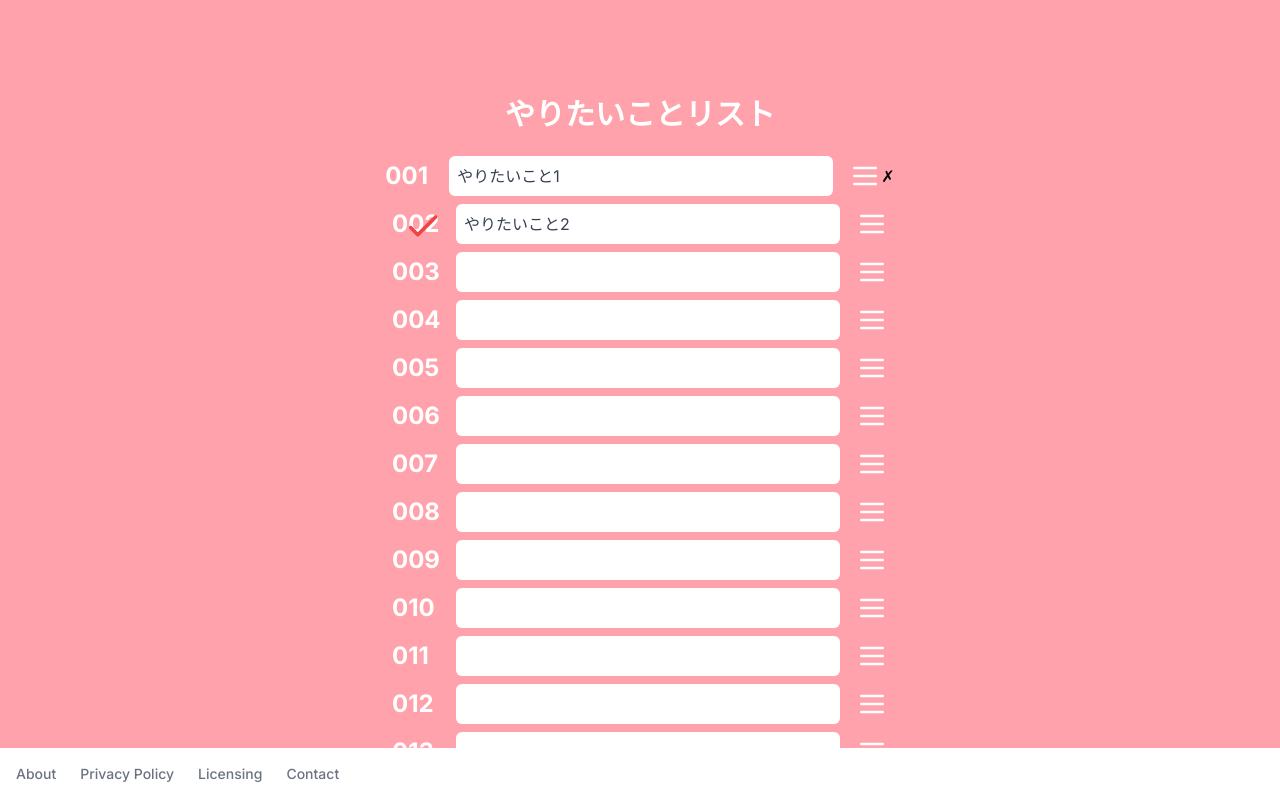
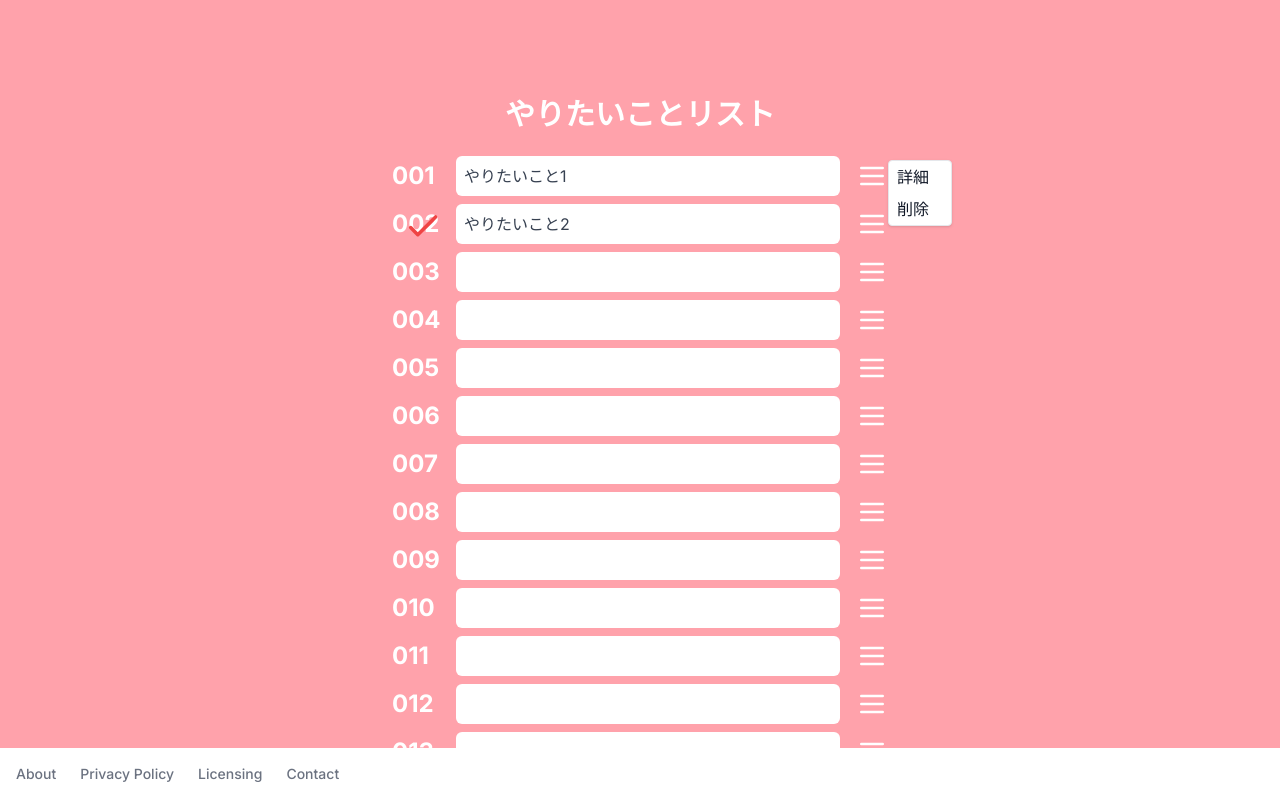
Before and after one commit to aiandrox/yaritaikoto100, a Next.js app: page / in a window 1280 px wide. Both pictures are taken after a click on the element 872 px from the left and 176 px from the top of the page. Shown: the top 800 px of the page. Built offline with nearby package versions, Linux system fonts and the light colour scheme.

Commit message:
とりあえずそれっぽいやつを付けた

```diff
--- a/src/app/components/row.tsx
+++ b/src/app/components/row.tsx
@@ -41,7 +41,7 @@ export default function Row({ number, item }: { number: number; item: Item }) {
           defaultValue={item.value}
         />
       </div>
-      <div className="ml-4 cursor-pointer" onClick={() => setOpenModal(!openModal)}>
+      <div className="ml-4 cursor-pointer relative" onClick={() => setOpenModal(!openModal)}>
         {/* ハンバーガーSVG */}
         <svg
           className="w-8 h-8 text-white"
@@ -57,8 +57,15 @@ export default function Row({ number, item }: { number: number; item: Item }) {
             d="M4 6h16M4 12h16M4 18h16"
           ></path>
         </svg>
+        {openModal && (
+          <div className="absolute -right-16 top-0 z-10 w-16 bg-white shadow rounded border overflow-hidden">
+            <ul className="list-reset text-gray-900">
+              <li className="px-2 py-1 block no-underline hover:no-underline">詳細</li>
+              <li className="px-2 py-1 block no-underline hover:no-underline">削除</li>
+            </ul>
+          </div>
+        )}
       </div>
-      {openModal && <>✗</>}
     </div>
   );
 }
```
